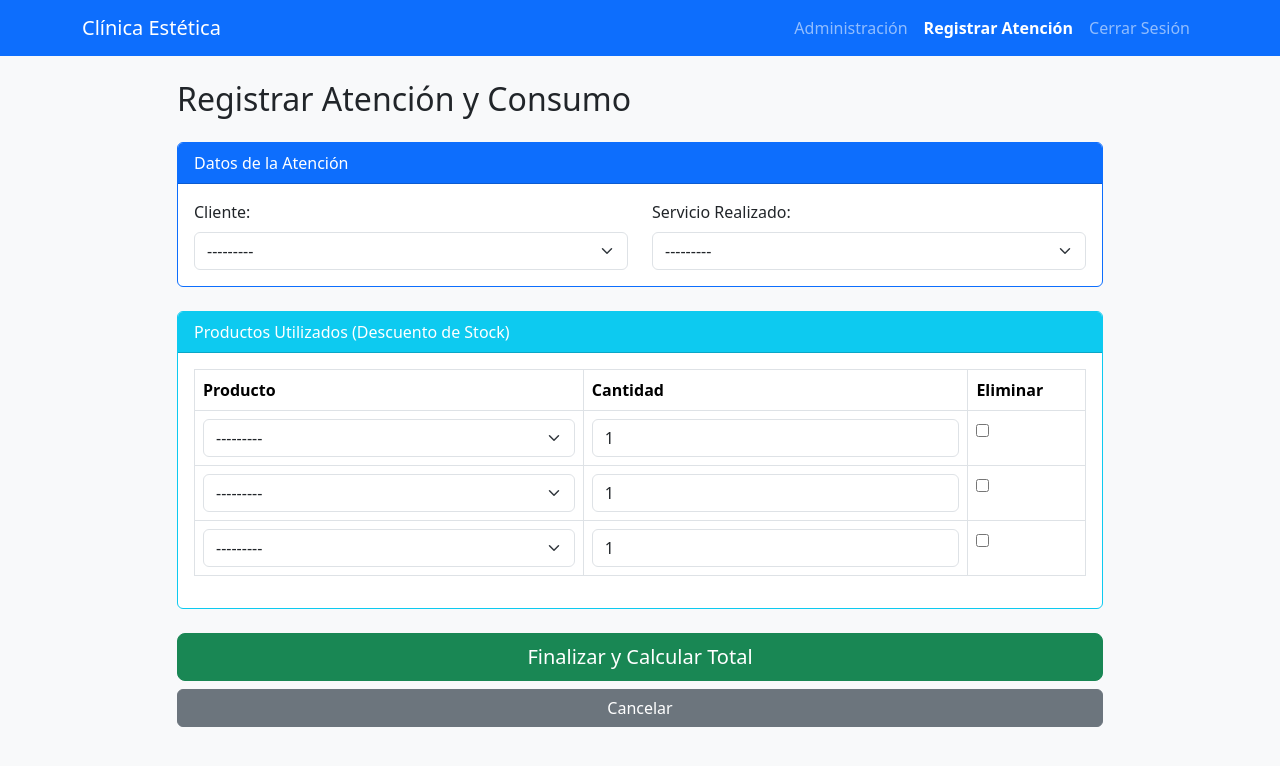
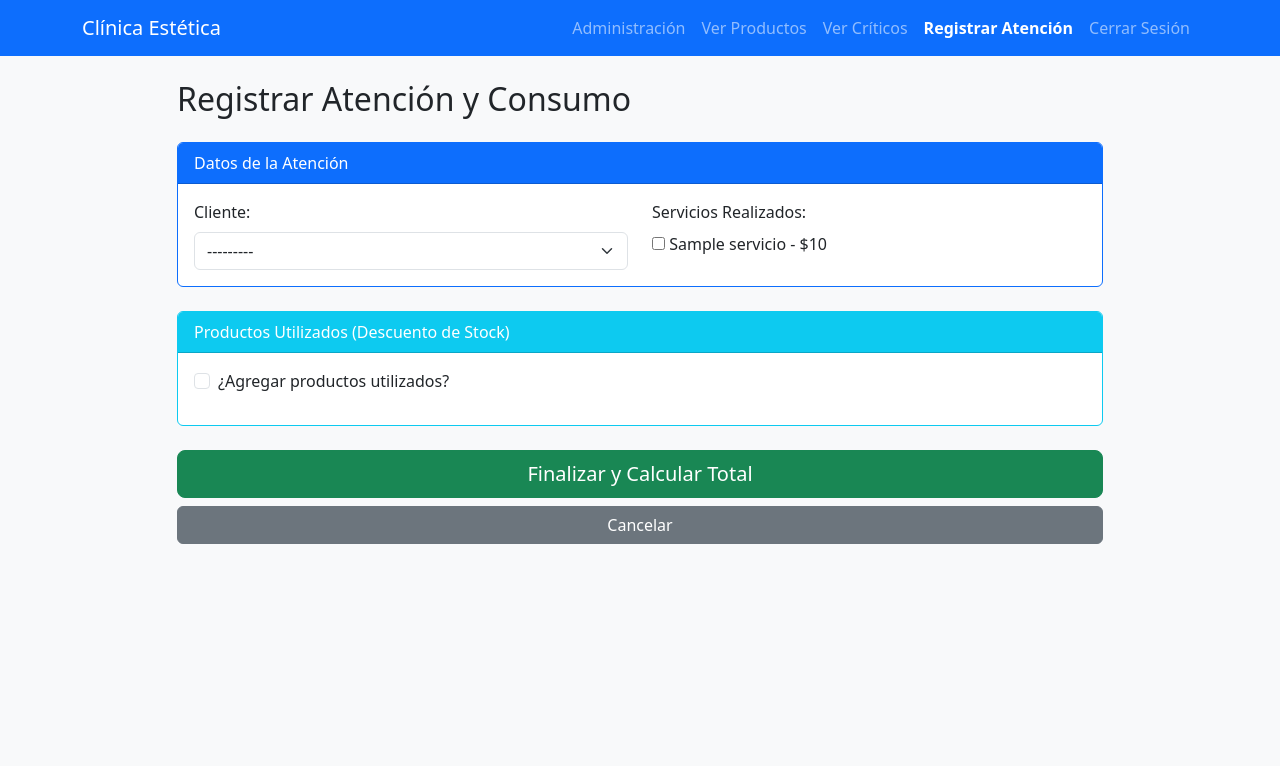
Before and after one commit to RenatoRBLCK/Clinica_Estetica1, a Django app: page /atencion/registrar/ in a window 1280 px wide. Shown: the top 766 px of the page. Run offline with Django 5.2, Linux system fonts and the light colour scheme; a user stored in the database is signed in; tables that the repository leaves empty hold one stand-in row (values such as "Sample post").

Commit message:
actualizacion 2 03-12-2025
Gestión de Roles y Permisos:

Se implementaron roles diferenciados: Administrador, Recepcionista y Estilista.

Acceso restringido a vistas y menús según el perfil del usuario (ej. Recepcionista solo gestiona clientes).

Registro automatizado de usuarios vinculados al modelo Colaborador.

Gestión de Inventario y Proveedores:

CRUD completo para Productos, Colaboradores y Proveedores.

Sistema de Baja Lógica (Soft Delete) para Productos y Clientes, preservando el historial de atenciones.

Reportes de Stock Crítico con alertas visuales para reposición.

Proceso de Atención (Estilista):

Nuevo formulario dinámico para registrar atenciones.

Soporte para Múltiples Servicios en una sola atención.

Interfaz dinámica con JavaScript para agregar/quitar Múltiples Productos consumidos.

Cálculo automático de totales y descuento por cumpleaños (20%).

Descuento automático de stock al registrar el consumo.

Mejoras Generales:

Validaciones robustas en formularios para evitar el uso de entidades inactivas.

Interfaz de usuario mejorada con navegación contextual basada en roles.

```diff
--- a/ClinicaEstetica/GestionApp/admin.py
+++ b/ClinicaEstetica/GestionApp/admin.py
@@ -28,9 +28,13 @@
 # Configuración de ATENCIÓN (Visitas)
 
 class AtencionAdmin(admin.ModelAdmin):
-    list_display = ('id', 'cliente', 'estilista', 'servicio', 'fecha', 'total_pagar', 'descuento_aplicado')
+    list_display = ('id', 'cliente', 'estilista', 'mostrar_servicios', 'fecha', 'total_pagar', 'descuento_aplicado')
     list_filter = ('fecha', 'estilista', 'descuento_aplicado')
     search_fields = ('cliente__nombre', 'cliente__rut')
+
+    def mostrar_servicios(self, obj):
+        return ", ".join([s.nombre for s in obj.servicios.all()])
+    mostrar_servicios.short_description = 'Servicios'
 
 # Configuración de DETALLE (Productos usados)
 class DetalleAtencionProductoAdmin(admin.ModelAdmin):
--- a/ClinicaEstetica/GestionApp/forms.py
+++ b/ClinicaEstetica/GestionApp/forms.py
@@ -1,7 +1,7 @@
 from django import forms
 from django.forms import inlineformset_factory
 from django.contrib.auth.forms import UserCreationForm
-from .models import Producto, Cliente, Atencion, DetalleAtencionProducto, Colaborador, Proveedor
+from .models import Producto, Cliente, Atencion, DetalleAtencionProducto, Colaborador, Proveedor, Servicio
 
 # Formulario de Registro de Usuario
 class CustomUserCreationForm(UserCreationForm):
@@ -37,13 +37,29 @@
 
 # Formulario para LA ATENCIÓN
 class AtencionForm(forms.ModelForm):
+    servicios = forms.ModelMultipleChoiceField(
+        queryset=None,
+        widget=forms.CheckboxSelectMultiple,
+        label="Servicios Realizados"
+    )
+
     class Meta:
         model = Atencion
-        fields = ['cliente', 'servicio']
+        fields = ['cliente', 'servicios']
         widgets = {
             'cliente': forms.Select(attrs={'class': 'form-select'}),
-            'servicio': forms.Select(attrs={'class': 'form-select'}),
         }
+
+    def __init__(self, *args, **kwargs):
+        super().__init__(*args, **kwargs)
+        self.fields['cliente'].queryset = Cliente.objects.filter(activo=True)
+        self.fields['servicios'].queryset = Servicio.objects.all()
+
+    def clean_cliente(self):
+        cliente = self.cleaned_data.get('cliente')
+        if cliente and not cliente.activo:
+            raise forms.ValidationError("El cliente está dado de baja y no puede recibir una atención.")
+        return cliente
 
 # Formulario para DETALLES
 class DetalleAtencionForm(forms.ModelForm):
@@ -54,6 +70,17 @@
             'producto': forms.Select(attrs={'class': 'form-select'}),
             'cantidad': forms.NumberInput(attrs={'class': 'form-control', 'min': 1}),
         }
+
+    def __init__(self, *args, **kwargs):
+        super().__init__(*args, **kwargs)
+        # Solo productos activos en el desplegable
+        self.fields['producto'].queryset = Producto.objects.filter(activo=True)
+
+    def clean_producto(self):
+        producto = self.cleaned_data.get('producto')
+        if producto and not producto.activo:
+            raise forms.ValidationError("El producto no existe actualmente.")
+        return producto
 
 DetalleAtencionFormSet = inlineformset_factory(
     Atencion,
--- a/ClinicaEstetica/GestionApp/models.py
+++ b/ClinicaEstetica/GestionApp/models.py
@@ -48,7 +48,8 @@
     #  El estilista es un usuario del sistema (Colaborador)
     estilista = models.ForeignKey(User, on_delete=models.PROTECT, verbose_name="Estilista a cargo")
 
-    servicio = models.ForeignKey(Servicio, on_delete=models.PROTECT)
+    # Cambia a ManyToManyField para servicios
+    servicios = models.ManyToManyField(Servicio, verbose_name="Servicios Realizados")
     fecha = models.DateTimeField(auto_now_add=True)
 
     # Productos consumidos en esta atención (Relación Muchos a Muchos)
@@ -78,7 +79,6 @@
         ('ESTILISTA', 'Estilista'),
         ('RECEPCIONISTA', 'Recepcionista'),
         ('ADMINISTRADOR', 'Administrador'),
-        ('LIMPIEZA', 'Personal de Limpieza'),
     ]
 
     rut = models.CharField(max_length=12, unique=True, verbose_name="RUT")
--- a/ClinicaEstetica/GestionApp/urls.py
+++ b/ClinicaEstetica/GestionApp/urls.py
@@ -39,4 +39,8 @@
 
     # PROCESO DE NEGOCIO
     path('atencion/registrar/', views.registrar_atencion, name='registrar_atencion'),
+
+    # Consulta de productos para estilista
+    path('productos/estilista/', views.productos_estilista, name='productos_estilista'),
+    path('productos/criticos/estilista/', views.productos_criticos_estilista, name='productos_criticos_estilista'),
 ]
--- a/ClinicaEstetica/GestionApp/views.py
+++ b/ClinicaEstetica/GestionApp/views.py
@@ -18,6 +18,12 @@
         return True
     return False
 
+def es_estilista(user):
+    if user.is_staff: return True
+    if hasattr(user, 'colaborador') and user.colaborador.cargo == 'ESTILISTA':
+        return True
+    return False
+
 # -----------------------------------------------------------------------------
 # VISTAS PÚBLICAS Y AUTENTICACIÓN
 # -----------------------------------------------------------------------------
@@ -26,14 +32,34 @@
     return render(request, 'home.html')
 
 def registro_usuario(request):
+    from django.contrib.auth.models import User
+    from django import forms
+
+    class RegistroColaboradorForm(CustomUserCreationForm):
+        CARGOS = [
+            ('ESTILISTA', 'Estilista'),
+            ('RECEPCIONISTA', 'Recepcionista'),
+        ]
+        cargo = forms.ChoiceField(choices=CARGOS, label="Cargo")
+
     if request.method == 'POST':
-        form = CustomUserCreationForm(request.POST)
+        form = RegistroColaboradorForm(request.POST)
         if form.is_valid():
-            form.save()
+            user = form.save()
+            cargo = form.cleaned_data['cargo']
+            # Crear el colaborador asociado
+            Colaborador.objects.create(
+                rut="TEMP", # Puedes pedir el rut en el formulario si lo necesitas
+                nombre=user.username,
+                telefono="",
+                cargo=cargo,
+                sueldo=0,
+                usuario=user
+            )
             messages.success(request, 'Registro exitoso. Ahora puedes iniciar sesión.')
             return redirect('login')
     else:
-        form = CustomUserCreationForm()
+        form = RegistroColaboradorForm()
     return render(request, 'registration/registro.html', {'form': form})
 
 def exit_sesion(request):
@@ -262,71 +288,73 @@
 
 @login_required
 def registrar_atencion(request):
+    if not es_estilista(request.user):
+        messages.error(request, 'Acceso denegado. Solo estilistas pueden registrar atenciones.')
+        return redirect('home')
     if request.method == 'POST':
         form_atencion = AtencionForm(request.POST)
-        formset_detalles = DetalleAtencionFormSet(request.POST)
+        productos_ids = request.POST.getlist('producto[]')
+        cantidades = request.POST.getlist('cantidad[]')
 
-        if form_atencion.is_valid() and formset_detalles.is_valid():
-            # 1. Guardar la Atención básica PRIMERO
+        if form_atencion.is_valid():
             atencion = form_atencion.save(commit=False)
             atencion.estilista = request.user
-
-            # Lógica Cumpleaños
-            cliente = atencion.cliente # Obtenemos el cliente del formulario
+            cliente = form_atencion.cleaned_data['cliente']
             hoy = timezone.now().date()
             if cliente.fecha_nacimiento.month == hoy.month and cliente.fecha_nacimiento.day == hoy.day:
                 atencion.descuento_aplicado = True
                 messages.info(request, f"¡Feliz Cumpleaños a {cliente.nombre}! Se aplicó un 20% de descuento.")
-
-            # ¡CRUCIAL! Guardamos la atención AQUÍ para que tenga un ID
             atencion.save()
-
-            # 2. Ahora sí procesamos los productos
-            total_servicios = atencion.servicio.precio_mano_obra
+            servicios_seleccionados = form_atencion.cleaned_data['servicios']
+            atencion.servicios.set(servicios_seleccionados)
+            total_servicios = sum([s.precio_mano_obra for s in servicios_seleccionados])
             total_productos = 0
-
-            # Asignamos la instancia YA GUARDADA al formset
-            formset_detalles.instance = atencion
-            detalles = formset_detalles.save(commit=False)
-
-            for detalle in detalles:
-                producto = detalle.producto
-                cantidad = detalle.cantidad
-
-                # Control de Stock
-                if producto.stock_actual >= cantidad:
-                    producto.stock_actual -= cantidad
-                    producto.save()
-
-                    if producto.esta_bajo_stock():
-                        messages.warning(request, f"ALERTA CRÍTICA: El producto '{producto.nombre}' quedó bajo el stock mínimo.")
-                else:
-                    messages.error(request, f"ERROR: No hay suficiente stock de {producto.nombre} para completar la atención.")
-                    atencion.delete() # Revertimos si falla el stock
-                    return redirect('registrar_atencion')
-
-                total_productos += (producto.precio * cantidad)
-                detalle.save() # Guardamos cada detalle individualmente
-
-            # 3. Calcular Total Final y Actualizar Atención
+            for prod_id, cant in zip(productos_ids, cantidades):
+                if prod_id and cant:
+                    producto = Producto.objects.get(id=prod_id)
+                    cantidad = int(cant)
+                    if producto.stock_actual >= cantidad:
+                        producto.stock_actual -= cantidad
+                        producto.save()
+                        DetalleAtencionProducto.objects.create(
+                            atencion=atencion,
+                            producto=producto,
+                            cantidad=cantidad
+                        )
+                        total_productos += (producto.precio * cantidad)
+                    else:
+                        messages.error(request, f"ERROR: No hay suficiente stock de {producto.nombre}.")
+                        atencion.delete()
+                        return redirect('registrar_atencion')
             subtotal = total_servicios + total_productos
-
             if atencion.descuento_aplicado:
                 total_final = int(subtotal * 0.8)
             else:
                 total_final = subtotal
-
             atencion.total_pagar = total_final
-            atencion.save() # Guardamos de nuevo con el total calculado
-
+            atencion.save()
             messages.success(request, f"Atención registrada con éxito. Total a pagar: ${total_final}")
             return redirect('home')
-
     else:
         form_atencion = AtencionForm()
-        formset_detalles = DetalleAtencionFormSet()
-
+        productos = Producto.objects.filter(activo=True)
     return render(request, 'operacion/registrar_atencion.html', {
         'form_atencion': form_atencion,
-        'formset_detalles': formset_detalles
+        'productos': Producto.objects.filter(activo=True)
     })
+
+@login_required
+def productos_estilista(request):
+    if not es_estilista(request.user):
+        messages.error(request, 'Acceso denegado. Solo estilistas pueden consultar productos.')
+        return redirect('home')
+    productos = Producto.objects.filter(activo=True)
+    return render(request, 'gestion/productos/lista_estilista.html', {'productos': productos})
+
+@login_required
+def productos_criticos_estilista(request):
+    if not es_estilista(request.user):
+        messages.error(request, 'Acceso denegado. Solo estilistas pueden consultar productos críticos.')
+        return redirect('home')
+    productos_criticos = [p for p in Producto.objects.filter(activo=True) if p.esta_bajo_stock()]
+    return render(request, 'gestion/productos/lista_criticos_estilista.html', {'productos': productos_criticos})
--- a/ClinicaEstetica/templates/base.html
+++ b/ClinicaEstetica/templates/base.html
@@ -23,6 +23,8 @@
                         <!-- OPERACIÓN (Admin y Estilista) -->
                         <!-- El estilista entra aquí para registrar atenciones -->
                         {% if user.is_staff or user.colaborador.cargo == 'ESTILISTA' %}
+                            <li class="nav-item"><a class="nav-link" href="{% url 'productos_estilista' %}">Ver Productos</a></li>
+                            <li class="nav-item"><a class="nav-link" href="{% url 'productos_criticos_estilista' %}">Ver Críticos</a></li>
                             <li class="nav-item"><a class="nav-link active fw-bold" href="{% url 'registrar_atencion' %}">Registrar Atención</a></li>
                         {% endif %}
 
--- a/ClinicaEstetica/templates/operacion/registrar_atencion.html
+++ b/ClinicaEstetica/templates/operacion/registrar_atencion.html
@@ -5,10 +5,8 @@
 <div class="row justify-content-center">
     <div class="col-md-10">
         <h2 class="mb-4">Registrar Atención y Consumo</h2>
-
         <form method="post">
             {% csrf_token %}
-
             <!-- SECCIÓN 1: DATOS DEL SERVICIO -->
             <div class="card mb-4 border-primary">
                 <div class="card-header bg-primary text-white">Datos de la Atención</div>
@@ -19,44 +17,40 @@
                             {{ form_atencion.cliente }}
                         </div>
                         <div class="col-md-6">
-                            <label class="form-label">Servicio Realizado:</label>
-                            {{ form_atencion.servicio }}
+                            <label class="form-label">Servicios Realizados:</label>
+                            {{ form_atencion.servicios }}
                         </div>
                     </div>
                 </div>
             </div>
-
-            <!-- SECCIÓN 2: PRODUCTOS CONSUMIDOS -->
+            <!-- SECCIÓN 2: PRODUCTOS DINÁMICOS -->
             <div class="card mb-4 border-info">
                 <div class="card-header bg-info text-white">Productos Utilizados (Descuento de Stock)</div>
                 <div class="card-body">
-                    {{ formset_detalles.management_form }}
-
-                    <table class="table table-bordered" id="productos-table">
+                    <div class="mb-3 form-check">
+                        <input type="checkbox" class="form-check-input" id="activarProductos" data-bs-toggle="collapse" data-bs-target="#productosCollapse">
+                        <label class="form-check-label" for="activarProductos">¿Agregar productos utilizados?</label>
+                    </div>
+                    <div class="collapse" id="productosCollapse">
+                        <div class="card card-body mb-3">
+                            <h5>Productos Utilizados</h5>
+                            <table class="table" id="productosTable">
                                 <thead>
                                     <tr>
                                         <th>Producto</th>
                                         <th>Cantidad</th>
-                                <th>Eliminar</th>
+                                        <th>Acciones</th>
                                     </tr>
                                 </thead>
                                 <tbody>
-                            {% for form in formset_detalles %}
-                                <tr class="producto-form">
-                                    <td>{{ form.producto }}</td>
-                                    <td>{{ form.cantidad }}</td>
-                                    <td>
-                                        {% if formset_detalles.can_delete %}
-                                            {{ form.DELETE }}
-                                        {% endif %}
-                                    </td>
-                                </tr>
-                            {% endfor %}
+                                    <!-- Filas dinámicas aquí -->
                                 </tbody>
                             </table>
+                            <button type="button" class="add-row-btn" id="addRowBtn" title="Agregar producto">+ Agregar producto</button>
                         </div>
                     </div>
-
+                </div>
+            </div>
             <div class="d-grid gap-2">
                 <button type="submit" class="btn btn-success btn-lg">Finalizar y Calcular Total</button>
                 <a href="{% url 'home' %}" class="btn btn-secondary">Cancelar</a>
@@ -64,4 +58,82 @@
         </form>
     </div>
 </div>
+<style>
+    .remove-row-btn {
+        color: #dc3545;
+        font-weight: bold;
+        font-size: 1.2em;
+        border: none;
+        background: none;
+    }
+    .add-row-btn {
+        color: #198754;
+        font-weight: bold;
+        font-size: 1.2em;
+        border: none;
+        background: none;
+    }
+</style>
+<script src="https://cdn.jsdelivr.net/npm/bootstrap@5.3.3/dist/js/bootstrap.bundle.min.js"></script>
+<script>
+    const productos = [
+        {% for p in productos %}
+            { id: "{{ p.id }}", nombre: "{{ p.nombre }}" },
+        {% endfor %}
+    ];
+
+    function crearFilaProducto() {
+        const tr = document.createElement('tr');
+        const tdProducto = document.createElement('td');
+        const select = document.createElement('select');
+        select.className = 'form-select';
+        select.name = 'producto[]';
+        select.required = true;
+        productos.forEach(p => {
+            const option = document.createElement('option');
+            option.value = p.id;
+            option.textContent = p.nombre;
+            select.appendChild(option);
+        });
+        tdProducto.appendChild(select);
+
+        const tdCantidad = document.createElement('td');
+        const inputCantidad = document.createElement('input');
+        inputCantidad.type = 'number';
+        inputCantidad.min = '1';
+        inputCantidad.className = 'form-control';
+        inputCantidad.name = 'cantidad[]';
+        inputCantidad.required = true;
+        tdCantidad.appendChild(inputCantidad);
+
+        const tdAcciones = document.createElement('td');
+        const btnEliminar = document.createElement('button');
+        btnEliminar.type = 'button';
+        btnEliminar.className = 'remove-row-btn';
+        btnEliminar.innerHTML = '&minus;';
+        btnEliminar.title = 'Eliminar producto';
+        btnEliminar.onclick = function() {
+            tr.remove();
+        };
+        tdAcciones.appendChild(btnEliminar);
+
+        tr.appendChild(tdProducto);
+        tr.appendChild(tdCantidad);
+        tr.appendChild(tdAcciones);
+
+        return tr;
+    }
+
+    document.getElementById('addRowBtn').addEventListener('click', function() {
+        const tbody = document.querySelector('#productosTable tbody');
+        tbody.appendChild(crearFilaProducto());
+    });
+
+    document.getElementById('activarProductos').addEventListener('change', function() {
+        const tbody = document.querySelector('#productosTable tbody');
+        if (this.checked && tbody.children.length === 0) {
+            tbody.appendChild(crearFilaProducto());
+        }
+    });
+</script>
 {% endblock %}
```
Also changed, not shown: ClinicaEstetica/templates/gestion/productos/lista_criticos_estilista.html (added, +34 -0 lines), ClinicaEstetica/templates/gestion/productos/lista_estilista.html (added, +30 -0 lines), ClinicaEstetica/templates/operacion/productos_dinamicos.html (added, +121 -0 lines), ClinicaEstetica/GestionApp/migrations/0004_remove_atencion_servicio_atencion_servicios_and_more.py (added), ClinicaEstetica/media/productos/cremapeinar.avif (added), ClinicaEstetica/media/productos/cremapeinar_u6Aur0M.avif (added), ClinicaEstetica/media/productos/shampoo1_PludPNq.jpg (added). Lines whose indentation alone changed are shown as unchanged.
